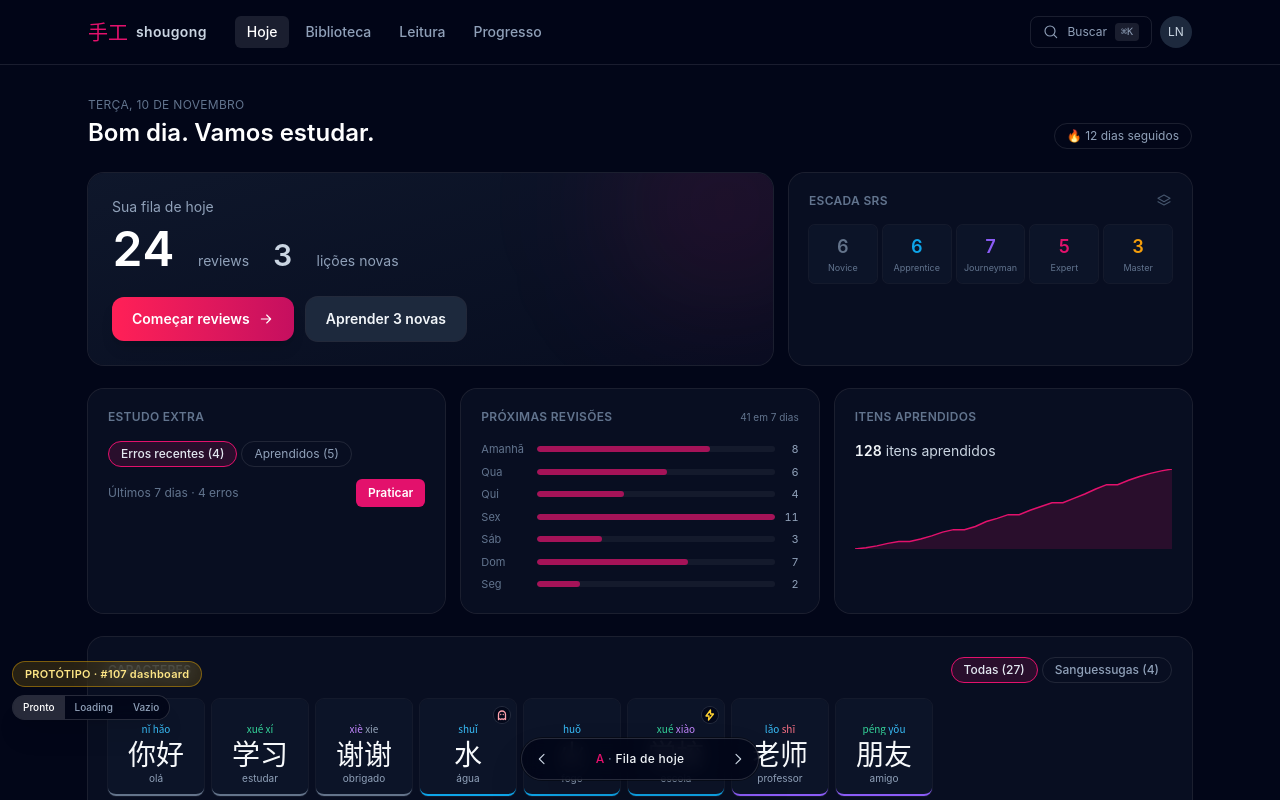
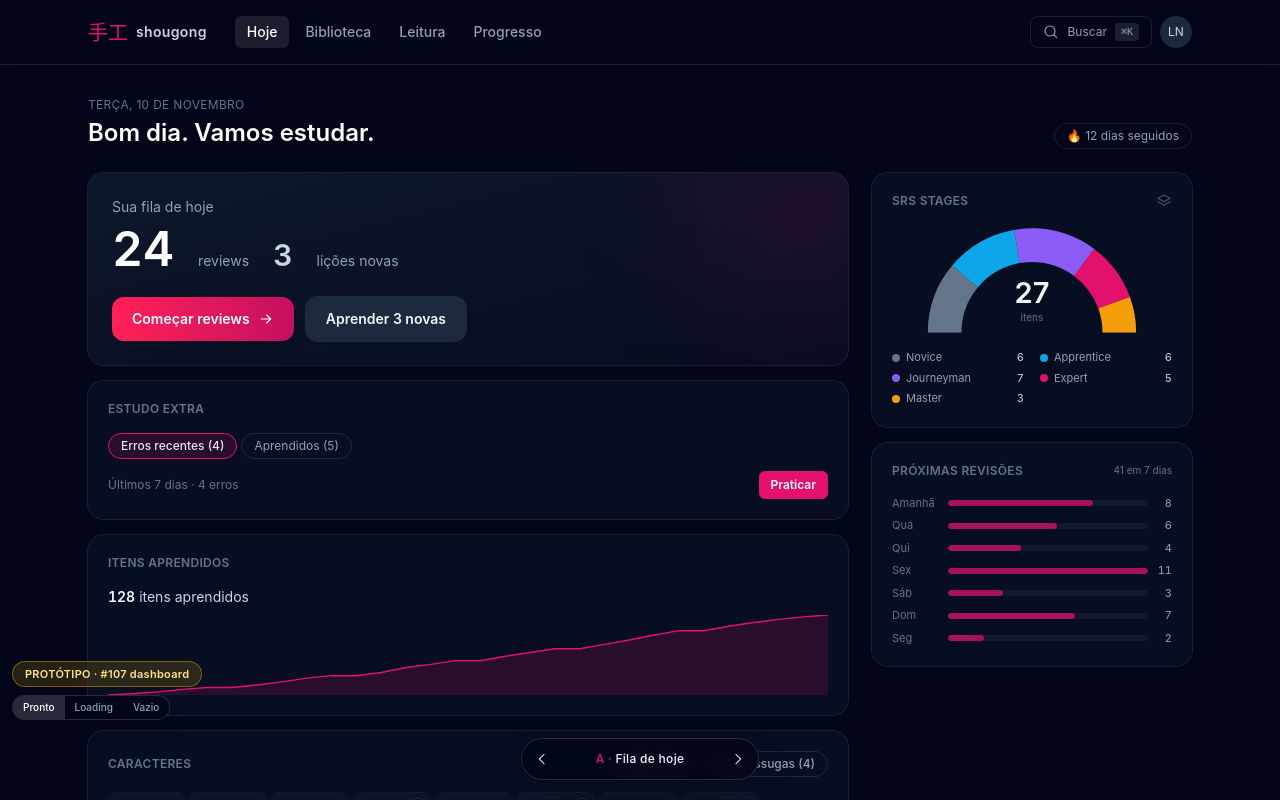
Before and after one commit to luiznaac/shougong, a React (Vite) app in the folder frontend/: page /prototype/dashboard in a window 1280 px wide. Shown: the top 800 px of the page. Built offline with nearby package versions, Linux system fonts and the light colour scheme.

Commit message:
Rework dashboard prototype into main column with SRS half-pie rail

```diff
--- a/frontend/src/prototype/dashboard/parts.tsx
+++ b/frontend/src/prototype/dashboard/parts.tsx
@@ -106,11 +106,21 @@ export function Badge({ kind }: { kind: "ghost" | "bolt" }) {
 }
 
 /** Character tile — the shared visual primitive; layouts arrange it. */
-export function CharTile({ item, compact = false }: { item: MockItem; compact?: boolean }) {
+export function CharTile({
+  item,
+  compact = false,
+  fluid = false,
+}: {
+  item: MockItem;
+  compact?: boolean;
+  /** Fill the grid cell instead of a fixed width (prevents phone-grid overlap). */
+  fluid?: boolean;
+}) {
+  const width = fluid ? "w-full min-w-0" : compact ? "w-[68px]" : "w-[76px]";
   return (
     <div
-      className={`flex flex-col items-center rounded-lg border-b-2 bg-slate-900/70 text-center ring-1 ring-white/5 ${
-        compact ? "w-20 px-1 py-1.5" : "w-24 px-1.5 py-2"
+      className={`flex flex-col items-center rounded-lg border-b-2 bg-slate-900/70 text-center ring-1 ring-white/5 ${width} ${
+        compact ? "px-0.5 py-1" : "px-1 py-1.5"
       }`}
       style={{ borderColor: GROUP_COLOR[item.group] }}
       title={`${item.group} · ${item.due}`}
@@ -121,16 +131,16 @@ export function CharTile({ item, compact = false }: { item: MockItem; compact?:
       </div>
       <Pinyin
         value={item.pinyin}
-        className={`max-w-full truncate leading-tight ${compact ? "text-[9px]" : "text-[10px]"}`}
+        className={`max-w-full truncate leading-tight ${compact ? "text-[8px]" : "text-[9px]"}`}
       />
       <Hanzi
         text={item.hanzi}
-        singleCharPx={compact ? 24 : 28}
-        boxPx={compact ? 72 : 88}
+        singleCharPx={compact ? 20 : 24}
+        boxPx={compact ? 60 : 68}
         className="my-1 text-slate-50"
       />
       {compact ? null : (
-        <span className="line-clamp-1 max-w-full text-[10px] text-slate-400">{item.meaning}</span>
+        <span className="line-clamp-1 max-w-full text-[9px] text-slate-400">{item.meaning}</span>
       )}
     </div>
   );
--- a/frontend/src/prototype/dashboard/variants/FocusDashboard.tsx
+++ b/frontend/src/prototype/dashboard/variants/FocusDashboard.tsx
@@ -327,7 +327,7 @@ function DesktopDashboard({ state }: Props) {
               <>
                 <div className="grid grid-cols-3 justify-items-center gap-2 sm:grid-cols-4">
                   {visible.map((item) => (
-                    <CharTile key={item.hanzi} item={item} />
+                    <CharTile key={item.hanzi} item={item} fluid />
                   ))}
                 </div>
                 {shown < active.length ? (
@@ -496,7 +496,7 @@ function MobileDashboard({ state }: Props) {
           <>
             <div className="grid grid-cols-2 justify-items-center gap-2">
               {visible.map((item) => (
-                <CharTile key={item.hanzi} item={item} />
+                <CharTile key={item.hanzi} item={item} fluid />
               ))}
             </div>
             {shown < active.length ? (
--- a/frontend/src/prototype/dashboard/variants/QueueDashboard.tsx
+++ b/frontend/src/prototype/dashboard/variants/QueueDashboard.tsx
@@ -1,10 +1,11 @@
-// PROTOTYPE (wayfinder ticket #107) — Variant A "Fila de hoje".
-// The adopted Command-bar shell pushed to a calm daily-loop dashboard: one hero
-// queue, supporting metrics beside it, character grid last. Desktop pages the
-// grid explicitly; mobile grows it with a "Carregar mais".
+// PROTOTYPE (wayfinder ticket #107) — Variant A "Fila de hoje", revision 2.
+// Adopted direction from the first round. Main column on the left (actions,
+// extra study, learned chart, characters); a right rail with the SRS Stages
+// half-pie and Upcoming Reviews, HanziHero-style. Desktop pages the grid
+// explicitly; mobile grows it with a "Carregar mais".
 
 import { useState } from "react";
-import { GROUP_COLOR, GROUP_LABEL, GROUP_ORDER } from "../../../lib/srs.ts";
+import { GROUP_COLOR, GROUP_LABEL, GROUP_ORDER, type SrsGroup } from "../../../lib/srs.ts";
 import { PhoneFrame } from "../../PhoneFrame.tsx";
 import { Icon } from "../../icons.tsx";
 import {
@@ -66,20 +67,65 @@ function FilterChips({
   );
 }
 
-function SrsLadder({ tally }: { tally: Record<string, number> }) {
+/** HanziHero-style SRS Stages half-pie: a semicircle donut, one arc per group. */
+function SrsStages({
+  tally,
+  empty,
+  compact = false,
+}: {
+  tally: Record<SrsGroup, number>;
+  empty: boolean;
+  compact?: boolean;
+}) {
+  const total = GROUP_ORDER.reduce((n, g) => n + tally[g], 0);
+  let acc = 0;
+  const arc = "M 22 96 A 78 78 0 0 1 178 96";
   return (
-    <div className="grid grid-cols-5 gap-1.5">
-      {GROUP_ORDER.map((group) => (
-        <div
-          key={group}
-          className="rounded-md bg-slate-900/70 px-1 py-2 text-center ring-1 ring-white/5"
+    <div className="flex flex-col items-center">
+      <svg viewBox="0 0 200 104" className={compact ? "w-40" : "w-56"}>
+        <title>Distribuição dos estágios SRS</title>
+        <path d={arc} fill="none" stroke="#1e293b" strokeWidth={30} />
+        {GROUP_ORDER.map((g) => {
+          const frac = total === 0 ? 0 : tally[g] / total;
+          const offset = acc;
+          acc += frac;
+          if (frac === 0) return null;
+          return (
+            <path
+              key={g}
+              d={arc}
+              pathLength={100}
+              fill="none"
+              stroke={GROUP_COLOR[g]}
+              strokeWidth={30}
+              strokeDasharray={`${frac * 100} 100`}
+              strokeDashoffset={-offset * 100}
+            />
+          );
+        })}
+        <text
+          x="100"
+          y="70"
+          textAnchor="middle"
+          className="fill-slate-100"
+          fontSize="26"
+          fontWeight="600"
         >
-          <div className="text-lg font-semibold tabular-nums" style={{ color: GROUP_COLOR[group] }}>
-            {tally[group]}
+          {total}
+        </text>
+        <text x="100" y="86" textAnchor="middle" className="fill-slate-500" fontSize="9">
+          itens
+        </text>
+      </svg>
+      <div className="mt-2 grid w-full grid-cols-2 gap-x-4 gap-y-1">
+        {GROUP_ORDER.map((g) => (
+          <span key={g} className="flex items-center gap-1.5 text-[11px] text-slate-400">
+            <span className="h-2 w-2 rounded-full" style={{ background: GROUP_COLOR[g] }} />
+            {GROUP_LABEL[g]}
+            <span className="ml-auto tabular-nums text-slate-300">{empty ? 0 : tally[g]}</span>
+          </span>
+        ))}
       </div>
-          <div className="truncate text-[9px] text-slate-500">{GROUP_LABEL[group]}</div>
-        </div>
-      ))}
     </div>
   );
 }
@@ -121,7 +167,8 @@ function Pager({
   total: number;
 }) {
   const btn =
-    "grid h-7 min-w-7 place-items-center rounded-md border border-white/10 px-1.5 text-xs tabular-nums text-slate-400 hover:border-white/25 hover:text-slate-200 disabled:opacity-30";
+    "grid h-7 min-w-7 place-items-center rounded-md border border-white/10 px-1.5 text-xs " +
+    "tabular-nums text-slate-400 hover:border-white/25 hover:text-slate-200 disabled:opacity-30";
   return (
     <div className="mt-4 flex flex-wrap items-center justify-between gap-3">
       <span className="text-xs text-slate-500">
@@ -205,9 +252,13 @@ function DesktopDashboard({ state }: Props) {
   const to = Math.min(current * PAGE_SIZE, active.length);
   const visible = active.slice((current - 1) * PAGE_SIZE, current * PAGE_SIZE);
   const counts = empty ? { lessons: 0, reviews: 0, streak: 0 } : DASH_COUNTS;
+  const tally = (
+    empty ? { novice: 0, apprentice: 0, journeyman: 0, expert: 0, master: 0 } : DASH_TALLY
+  ) as Record<SrsGroup, number>;
 
   return (
-    <main className="mx-auto max-w-6xl space-y-6 px-6 py-8">
+    <main className="mx-auto max-w-6xl px-6 py-8">
+      <div className="space-y-6">
         <div className="flex flex-wrap items-end justify-between gap-3">
           <div>
             <p className="text-xs uppercase tracking-wide text-slate-500">Terça, 10 de novembro</p>
@@ -218,7 +269,9 @@ function DesktopDashboard({ state }: Props) {
           </span>
         </div>
 
-      <div className="grid gap-4 lg:grid-cols-[1.7fr_1fr]">
+        <div className="grid gap-6 lg:grid-cols-[minmax(0,1fr)_320px]">
+          {/* Main column — the daily loop and everything worked through. */}
+          <div className="space-y-4">
             <section className="relative overflow-hidden rounded-2xl bg-gradient-to-br from-slate-900 to-slate-900/40 p-6 ring-1 ring-white/10">
               <div className="absolute -right-16 -top-20 h-56 w-56 rounded-full bg-accent-500/10 blur-3xl" />
               <p className="text-sm text-slate-400">Sua fila de hoje</p>
@@ -264,28 +317,10 @@ function DesktopDashboard({ state }: Props) {
               )}
             </section>
 
-        <Panel
-          title="Escada SRS"
-          action={<Icon name="layers" className="h-4 w-4 text-slate-600" />}
-        >
-          {loading ? (
-            <Skeleton className="h-16 w-full" />
-          ) : (
-            <SrsLadder tally={empty ? {} : DASH_TALLY} />
-          )}
-        </Panel>
-      </div>
-
-      <div className="grid gap-4 lg:grid-cols-3">
             <Panel title="Estudo extra">
               {loading ? <Skeleton className="h-16 w-full" /> : <ExtraStudyStrip empty={empty} />}
             </Panel>
-        <Panel
-          title="Próximas revisões"
-          action={<span className="text-[10px] text-slate-500">{UPCOMING_TOTAL} em 7 dias</span>}
-        >
-          {loading ? <Skeleton className="h-20 w-full" /> : <UpcomingRows />}
-        </Panel>
+
             <Panel title="Itens aprendidos">
               {loading ? (
                 <Skeleton className="h-20 w-full" />
@@ -303,7 +338,6 @@ function DesktopDashboard({ state }: Props) {
                 </>
               )}
             </Panel>
-      </div>
 
             <Panel
               title="Caracteres"
@@ -320,9 +354,9 @@ function DesktopDashboard({ state }: Props) {
               }
             >
               {loading ? (
-          <div className="flex flex-wrap gap-2">
-            {PLACEHOLDER_KEYS.slice(0, 8).map((key) => (
-              <Skeleton key={key} className="h-24 w-24" />
+                <div className="flex flex-wrap gap-1.5">
+                  {PLACEHOLDER_KEYS.slice(0, 14).map((key) => (
+                    <Skeleton key={key} className="h-20 w-[76px]" />
                   ))}
                 </div>
               ) : empty ? (
@@ -333,7 +367,7 @@ function DesktopDashboard({ state }: Props) {
                 <p className="text-sm text-slate-500">Nenhum sanguessuga no momento.</p>
               ) : (
                 <>
-            <div className="flex flex-wrap gap-2">
+                  <div className="flex flex-wrap gap-1.5">
                     {visible.map((item) => (
                       <CharTile key={item.hanzi} item={item} />
                     ))}
@@ -349,6 +383,32 @@ function DesktopDashboard({ state }: Props) {
                 </>
               )}
             </Panel>
+          </div>
+
+          {/* Right rail — distribution and what's coming. */}
+          <aside className="space-y-4 self-start lg:sticky lg:top-20">
+            <Panel
+              title="SRS Stages"
+              action={<Icon name="layers" className="h-4 w-4 text-slate-600" />}
+            >
+              {loading ? (
+                <Skeleton className="h-32 w-full" />
+              ) : (
+                <SrsStages tally={tally} empty={empty} />
+              )}
+            </Panel>
+
+            <Panel
+              title="Próximas revisões"
+              action={
+                <span className="text-[10px] text-slate-500">{UPCOMING_TOTAL} em 7 dias</span>
+              }
+            >
+              {loading ? <Skeleton className="h-24 w-full" /> : <UpcomingRows />}
+            </Panel>
+          </aside>
+        </div>
+      </div>
     </main>
   );
 }
@@ -363,6 +423,9 @@ function MobileDashboard({ state }: Props) {
   const active = filter === "leeches" ? leeches : items;
   const visible = active.slice(0, shown);
   const counts = empty ? { lessons: 0, reviews: 0 } : DASH_COUNTS;
+  const tally = (
+    empty ? { novice: 0, apprentice: 0, journeyman: 0, expert: 0, master: 0 } : DASH_TALLY
+  ) as Record<SrsGroup, number>;
 
   return (
     <div className="space-y-4 p-4">
@@ -408,13 +471,23 @@ function MobileDashboard({ state }: Props) {
 
       <div className="rounded-xl bg-slate-900/60 p-3 ring-1 ring-white/5">
         <div className="mb-2 text-[10px] font-semibold uppercase tracking-wide text-slate-500">
-          Escada SRS
+          SRS Stages
         </div>
         {loading ? (
-          <Skeleton className="h-12 w-full" />
+          <Skeleton className="h-28 w-full" />
         ) : (
-          <SrsLadder tally={empty ? {} : DASH_TALLY} />
+          <SrsStages tally={tally} empty={empty} compact />
         )}
+      </div>
+
+      <div className="rounded-xl bg-slate-900/60 p-3 ring-1 ring-white/5">
+        <div className="mb-2 flex items-center justify-between">
+          <span className="text-[10px] font-semibold uppercase tracking-wide text-slate-500">
+            Próximas revisões
+          </span>
+          <span className="text-[10px] text-slate-500">{UPCOMING_TOTAL} em 7 d</span>
+        </div>
+        {loading ? <Skeleton className="h-10 w-full" /> : <UpcomingRows limit={4} />}
       </div>
 
       <div className="rounded-xl bg-slate-900/60 p-3 ring-1 ring-white/5">
@@ -438,13 +511,6 @@ function MobileDashboard({ state }: Props) {
             Aprendidos ({empty ? 0 : 5})
           </span>
         </div>
-      </div>
-
-      <div className="rounded-xl bg-slate-900/60 p-3 ring-1 ring-white/5">
-        <div className="mb-2 text-[10px] font-semibold uppercase tracking-wide text-slate-500">
-          Próximas revisões
-        </div>
-        {loading ? <Skeleton className="h-10 w-full" /> : <UpcomingRows limit={4} />}
       </div>
 
       <div className="rounded-xl bg-slate-900/60 p-3 ring-1 ring-white/5">
@@ -490,7 +556,7 @@ function MobileDashboard({ state }: Props) {
           <>
             <div className="grid grid-cols-4 gap-1.5">
               {visible.map((item) => (
-                <CharTile key={item.hanzi} item={item} compact />
+                <CharTile key={item.hanzi} item={item} compact fluid />
               ))}
             </div>
             {shown < active.length ? (
@@ -517,9 +583,9 @@ export function QueueDashboard({ state }: Props) {
       </AppChrome>
       <div className="mx-auto max-w-6xl border-t border-white/10 px-6 py-10">
         <h2 className="mb-6 text-sm font-semibold uppercase tracking-wide text-slate-500">
-          Mobile — versão compacta de cada painel
+          Mobile — o rail vira uma pilha depois das ações
         </h2>
-        <PhoneFrame caption="Empilhado: ações, escada SRS, estudo extra, próximas revisões, gráfico e grid com 'Carregar mais'.">
+        <PhoneFrame caption="Ações, SRS Stages, próximas revisões, estudo extra, gráfico e grid em 4 colunas sem sobreposição, com 'Carregar mais'.">
           <MobileChrome>
             <MobileDashboard state={state} />
           </MobileChrome>
```
Lines whose indentation alone changed are shown as unchanged.
